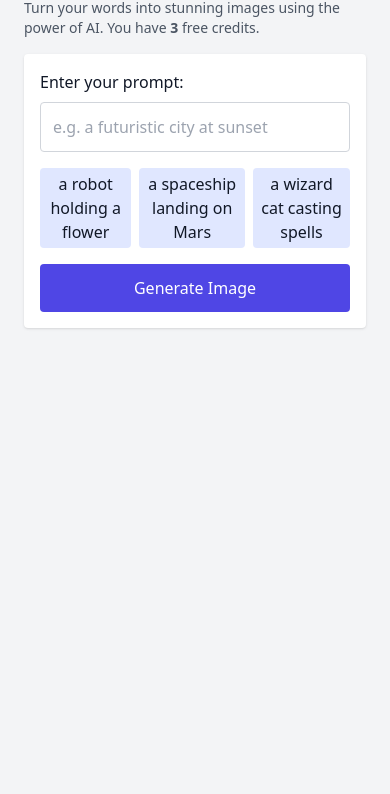
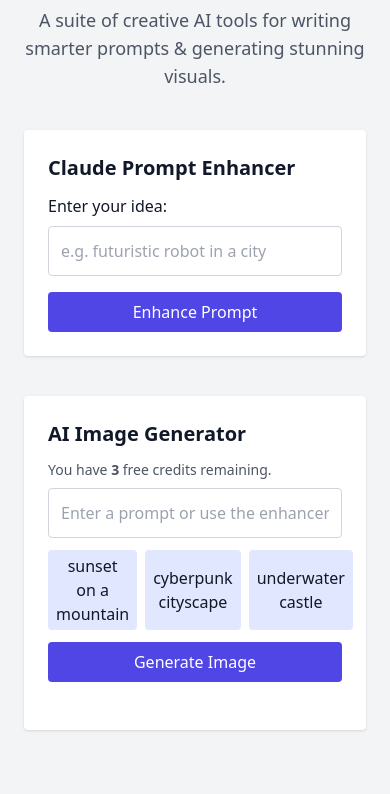
Before and after one commit to xxZavixx/pixelperfect-ai, a plain HTML site: page index.html in a window 390 px wide. Shown: the part 114-908 px from the top of the page. Before the commit the page ends 844 px from the top, so only its background shows below. Drawn offline with nearby package versions, Linux system fonts and the light colour scheme.

Commit message:
Update index.html

```diff
--- a/index.html
+++ b/index.html
@@ -3,44 +3,58 @@
 <head>
   <meta charset="UTF-8" />
   <meta name="viewport" content="width=device-width, initial-scale=1.0"/>
-  <title>PixelPerfect AI - AI Image Generator</title>
+  <title>PixelPerfect AI</title>
   <script src="https://cdn.tailwindcss.com"></script>
 </head>
-<body class="min-h-screen flex flex-col items-center p-6 transition-colors duration-300">
+<body class="min-h-screen p-6 flex flex-col items-center transition duration-300">
 
-  <div class="w-full max-w-2xl">
-    <div class="flex justify-between items-center mb-4">
-      <h1 class="text-3xl font-bold text-indigo-600 dark:text-indigo-400">PixelPerfect AI</h1>
-      <button id="darkModeToggle" class="text-sm px-2 py-1 bg-gray-200 dark:bg-gray-700 rounded">
-        Toggle Dark Mode
-      </button>
+  <!-- Header -->
+  <div class="w-full max-w-4xl flex justify-between items-center mb-6">
+    <h1 class="text-3xl font-bold text-indigo-600 dark:text-indigo-400">PixelPerfect AI</h1>
+    <button id="darkModeToggle" class="text-sm px-3 py-1 bg-gray-200 dark:bg-gray-700 rounded">
+      Toggle Dark Mode
+    </button>
+  </div>
+
+  <!-- Hero -->
+  <div class="w-full max-w-4xl text-center mb-10">
+    <p class="text-lg text-gray-600 dark:text-gray-300">
+      A suite of creative AI tools for writing smarter prompts & generating stunning visuals.
+    </p>
+  </div>
+
+  <!-- Prompt Enhancer (Claude) -->
+  <div class="w-full max-w-4xl bg-white dark:bg-gray-800 p-6 rounded shadow mb-10">
+    <h2 class="text-xl font-semibold mb-3">Claude Prompt Enhancer</h2>
+    <form id="enhanceForm">
+      <label for="rawPrompt" class="block mb-2 font-medium">Enter your idea:</label>
+      <input type="text" id="rawPrompt" class="w-full p-3 mb-4 rounded border border-gray-300 dark:border-gray-600 bg-white dark:bg-gray-800 text-gray-900 dark:text-white" placeholder="e.g. futuristic robot in a city" required />
+      <button type="submit" class="w-full bg-indigo-600 text-white p-2 rounded hover:bg-indigo-700">Enhance Prompt</button>
+    </form>
+    <div id="enhancedResult" class="mt-4 hidden">
+      <label class="block mb-1 font-medium">Enhanced Prompt:</label>
+      <div class="bg-gray-100 dark:bg-gray-700 p-3 rounded mb-2" id="enhancedText"></div>
+      <button id="useEnhanced" class="text-sm text-indigo-600 underline">Use this for image generation</button>
     </div>
+  </div>
 
-    <p class="mb-4 text-sm text-gray-600 dark:text-gray-300">
-      Turn your words into stunning images using the power of AI. You have
-      <span id="creditCount" class="font-semibold">3</span> free credits.
+  <!-- Image Generator -->
+  <div class="w-full max-w-4xl bg-white dark:bg-gray-800 p-6 rounded shadow mb-10">
+    <h2 class="text-xl font-semibold mb-3">AI Image Generator</h2>
+    <p class="mb-2 text-sm text-gray-600 dark:text-gray-300">
+      You have <span id="creditCount" class="font-semibold">3</span> free credits remaining.
     </p>
-
-    <form id="form" class="bg-white dark:bg-gray-800 p-4 rounded shadow">
-      <label for="prompt" class="block mb-2 font-medium">Enter your prompt:</label>
-      <input
-        type="text"
-        id="prompt"
-        class="w-full p-3 mb-4 rounded border border-gray-300 dark:border-gray-600 bg-white dark:bg-gray-800 text-gray-900 dark:text-white"
-        placeholder="e.g. a futuristic city at sunset"
-        required
-      />
-      <div class="flex gap-2 mb-4">
-        <button type="button" class="sample-btn px-2 py-1 bg-indigo-100 dark:bg-indigo-800 rounded">a robot holding a flower</button>
-        <button type="button" class="sample-btn px-2 py-1 bg-indigo-100 dark:bg-indigo-800 rounded">a spaceship landing on Mars</button>
-        <button type="button" class="sample-btn px-2 py-1 bg-indigo-100 dark:bg-indigo-800 rounded">a wizard cat casting spells</button>
+    <form id="form">
+      <input type="text" id="prompt" class="w-full p-3 mb-3 rounded border border-gray-300 dark:border-gray-600 bg-white dark:bg-gray-800 text-gray-900 dark:text-white" placeholder="Enter a prompt or use the enhancer above" required />
+      <div class="flex gap-2 mb-3">
+        <button type="button" class="sample-btn px-2 py-1 bg-indigo-100 dark:bg-indigo-700 rounded">sunset on a mountain</button>
+        <button type="button" class="sample-btn px-2 py-1 bg-indigo-100 dark:bg-indigo-700 rounded">cyberpunk cityscape</button>
+        <button type="button" class="sample-btn px-2 py-1 bg-indigo-100 dark:bg-indigo-700 rounded">underwater castle</button>
       </div>
-      <button type="submit" class="w-full bg-indigo-600 text-white p-3 rounded hover:bg-indigo-700 transition">Generate Image</button>
+      <button type="submit" class="w-full bg-indigo-600 text-white p-2 rounded hover:bg-indigo-700">Generate Image</button>
     </form>
-
     <div id="loading" class="mt-4 text-center hidden">Generating image, please wait...</div>
     <div id="result" class="mt-6 flex flex-col items-center gap-4"></div>
-
     <div id="upgradeNotice" class="hidden mt-6 text-center bg-yellow-100 dark:bg-yellow-800 p-4 rounded">
       <p class="mb-2">You've used all 3 free images.</p>
       <button class="bg-indigo-600 text-white px-4 py-2 rounded hover:bg-indigo-700">
@@ -56,31 +70,68 @@
     const loadingDiv = document.getElementById('loading');
     const upgradeNotice = document.getElementById('upgradeNotice');
     const creditCountSpan = document.getElementById('creditCount');
+    const sampleBtns = document.querySelectorAll('.sample-btn');
     const darkToggle = document.getElementById('darkModeToggle');
-    const sampleBtns = document.querySelectorAll('.sample-btn');
 
-    // Dark mode - apply saved preference on load
+    const enhanceForm = document.getElementById('enhanceForm');
+    const rawPromptInput = document.getElementById('rawPrompt');
+    const enhancedResultDiv = document.getElementById('enhancedResult');
+    const enhancedTextEl = document.getElementById('enhancedText');
+    const useEnhancedBtn = document.getElementById('useEnhanced');
+
+    // Dark mode persistence
     if (localStorage.getItem('theme') === 'dark') {
       document.documentElement.classList.add('dark');
     }
-
     darkToggle.onclick = () => {
       document.documentElement.classList.toggle('dark');
       const isDark = document.documentElement.classList.contains('dark');
       localStorage.setItem('theme', isDark ? 'dark' : 'light');
     };
 
-    // Load or initialize credits
+    // Credits
     let credits = parseInt(localStorage.getItem('pixelperfect_credits')) || 3;
     creditCountSpan.textContent = credits;
 
-    // Fill prompt from sample
     sampleBtns.forEach(btn => {
       btn.onclick = () => {
         promptInput.value = btn.textContent;
       };
     });
 
+    // Claude Enhance Prompt
+    enhanceForm.addEventListener('submit', async (e) => {
+      e.preventDefault();
+      const idea = rawPromptInput.value.trim();
+      if (!idea) return;
+
+      enhancedResultDiv.classList.add('hidden');
+      enhancedTextEl.textContent = "Enhancing with Claude...";
+
+      try {
+        const res = await fetch('/api/claude', {
+          method: 'POST',
+          headers: { 'Content-Type': 'application/json' },
+          body: JSON.stringify({ idea })
+        });
+        const data = await res.json();
+        if (data?.enhanced) {
+          enhancedTextEl.textContent = data.enhanced;
+          enhancedResultDiv.classList.remove('hidden');
+        } else {
+          enhancedTextEl.textContent = "Something went wrong. Try again.";
+        }
+      } catch (err) {
+        enhancedTextEl.textContent = "Error connecting to Claude.";
+      }
+    });
+
+    useEnhancedBtn.onclick = () => {
+      promptInput.value = enhancedTextEl.textContent;
+      window.scrollTo({ top: promptInput.offsetTop - 100, behavior: 'smooth' });
+    };
+
+    // Image Generation
     form.addEventListener('submit', async (e) => {
       e.preventDefault();
       if (credits <= 0) {
```
